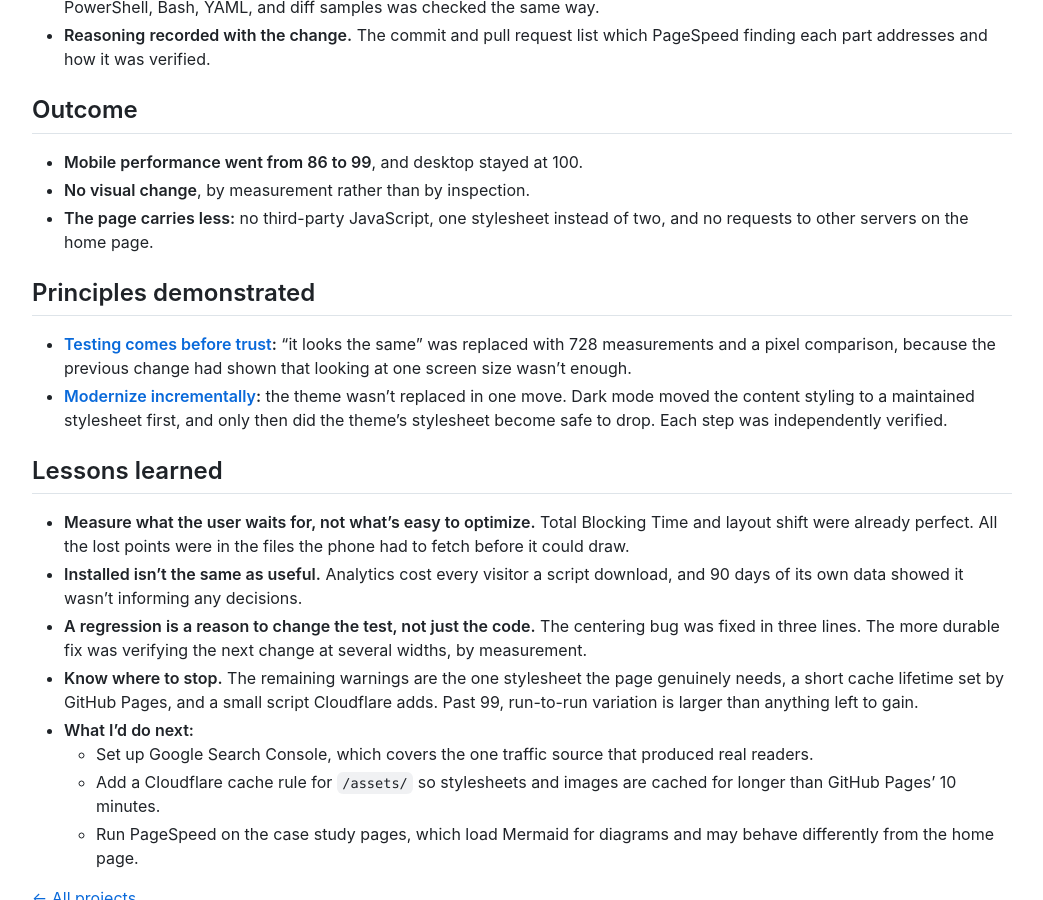
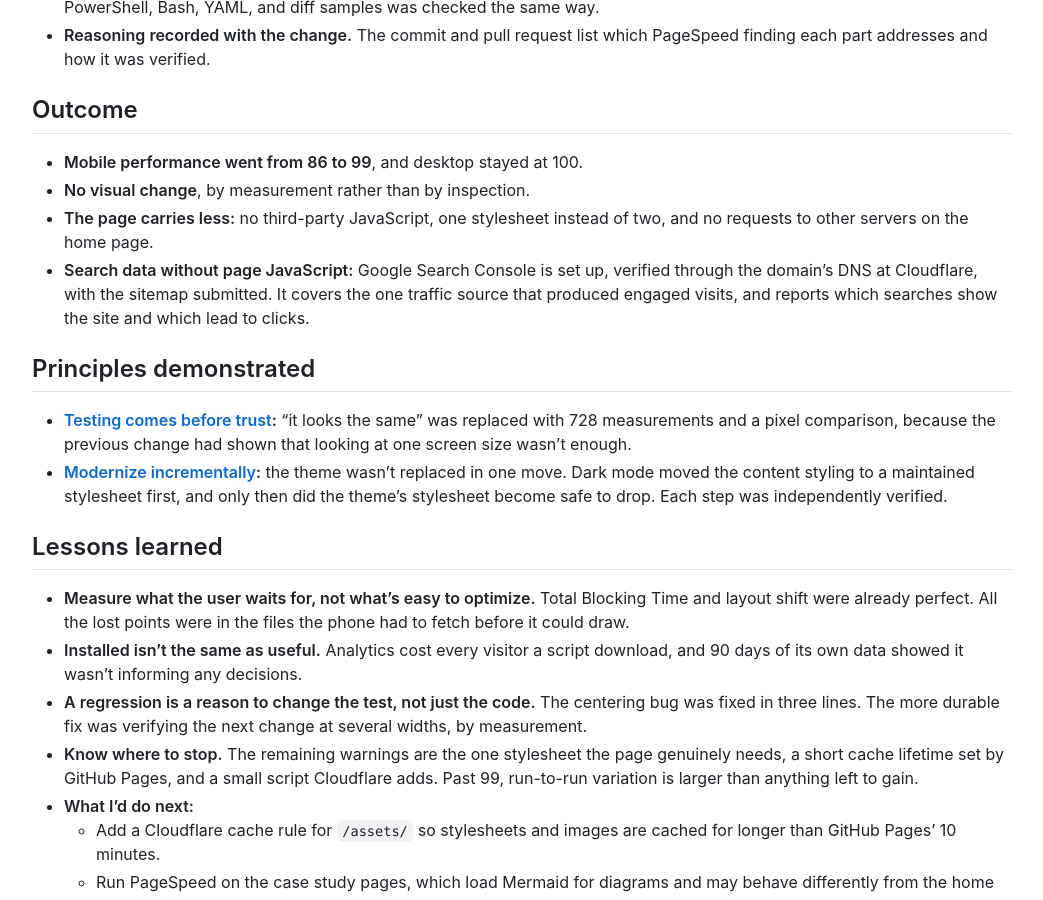
Before and after one commit to jackson-asmith/jacksonsmith.github.io, a Jekyll site: the page built from _projects/site-performance.md, in a window 1280 px wide and 900 px high, scrolled down 3011 px. Shown: the whole window, without its empty margins (118-1161 px from the left). Built offline with Jekyll 4.4.1, drawn with Linux system fonts in a browser that asks for light colours.

Commit message:
Case study: Search Console is set up
Move Search Console from "What I'd do next" into the Outcome section now
that the property is verified through Cloudflare DNS and the sitemap is
submitted.

Co-Authored-By: Claude Opus 5.5 <noreply@anthropic.com>
Claude-Session: https://claude.ai/code/session_017wXRsrov1kafio7UoxugP2

```diff
--- a/_projects/site-performance.md
+++ b/_projects/site-performance.md
@@ -90,6 +90,7 @@ The day before, the dark-mode change had shipped a bug: content was pinned to th
 * **Mobile performance went from 86 to 99**, and desktop stayed at 100.
 * **No visual change**, by measurement rather than by inspection.
 * **The page carries less:** no third-party JavaScript, one stylesheet instead of two, and no requests to other servers on the home page.
+* **Search data without page JavaScript:** Google Search Console is set up, verified through the domain's DNS at Cloudflare, with the sitemap submitted. It covers the one traffic source that produced engaged visits, and reports which searches show the site and which lead to clicks.
 
 ## Principles demonstrated
 
@@ -103,6 +104,5 @@ The day before, the dark-mode change had shipped a bug: content was pinned to th
 * **A regression is a reason to change the test, not just the code.** The centering bug was fixed in three lines. The more durable fix was verifying the next change at several widths, by measurement.
 * **Know where to stop.** The remaining warnings are the one stylesheet the page genuinely needs, a short cache lifetime set by GitHub Pages, and a small script Cloudflare adds. Past 99, run-to-run variation is larger than anything left to gain.
 * **What I'd do next:**
-  * Set up Google Search Console, which covers the one traffic source that produced real readers.
   * Add a Cloudflare cache rule for `/assets/` so stylesheets and images are cached for longer than GitHub Pages' 10 minutes.
   * Run PageSpeed on the case study pages, which load Mermaid for diagrams and may behave differently from the home page.
```
